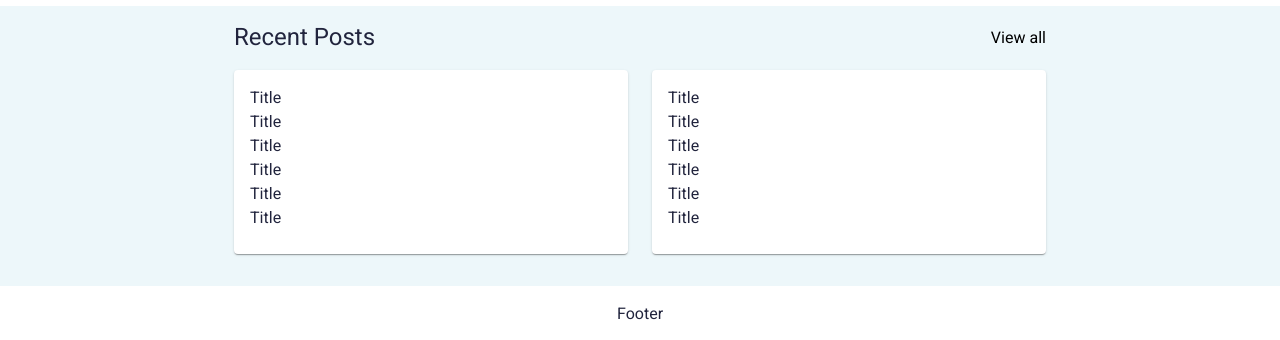
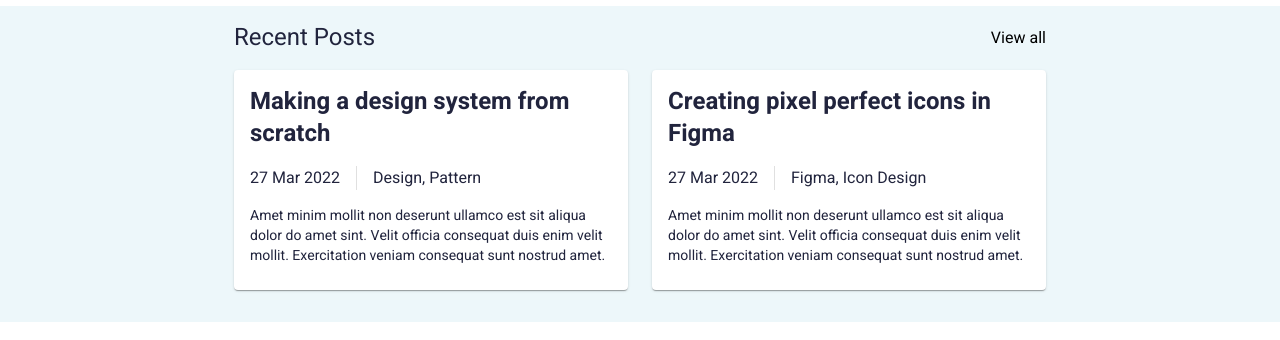
Before and after one commit to sangspd20/learn-nextjs-easy-fe, a Next.js app: page / in a window 1280 px wide. Shown: the part 572-912 px from the top of the page. Built offline with nearby package versions, Linux system fonts and the light colour scheme.

Commit message:
4.14_post_card

```diff
--- a/package.json
+++ b/package.json
@@ -19,6 +19,7 @@
     "clsx": "^2.1.1",
     "cookie": "^1.0.2",
     "cookies": "^0.9.1",
+    "date-fns": "^4.1.0",
     "http-proxy": "^1.18.1",
     "next": "15.4.2",
     "react": "19.1.0",
--- a/src/components/home/post-card.tsx
+++ b/src/components/home/post-card.tsx
@@ -1,18 +1,28 @@
-import { Card, CardContent, Typography } from '@mui/material'
+import { Card, CardContent, Typography, Divider } from '@mui/material'
 import * as React from 'react'
+import { Post } from '@/models/index'
+import { format } from 'date-fns'
+export interface PostCardProps {
+  post: Post
+}
 
-export interface PostCardProps {}
-
-export function PostCard(props: PostCardProps) {
+export function PostCard({ post }: PostCardProps) {
+  if (!post) return null
   return (
     <Card>
       <CardContent>
-        <Typography>Title</Typography>
-        <Typography>Title</Typography>
-        <Typography>Title</Typography>
-        <Typography>Title</Typography>
-        <Typography>Title</Typography>
-        <Typography>Title</Typography>
+        <Typography variant="h5" fontWeight="bold">
+          {post.title}
+        </Typography>
+
+        <Typography variant="body1" my={2} sx={{ display: 'flex' }}>
+          {format(Number(post.publishedDate), 'dd MMM yyyy')}
+
+          <Divider orientation="vertical" sx={{ mx: 2 }} flexItem />
+
+          {post.tagList.join(', ')}
+        </Typography>
+        <Typography variant="body2">{post.description}</Typography>
       </CardContent>
     </Card>
   )
--- a/src/components/home/recent-posts.tsx
+++ b/src/components/home/recent-posts.tsx
@@ -2,8 +2,27 @@ import { Box, Container, Link as MuiLink, Stack, Typography } from '@mui/materia
 import NextLink from 'next/link'
 import * as React from 'react'
 import { PostCard } from './post-card'
+import { Post } from '@/models'
 
 export function RecentPosts() {
+  const postList: Post[] = [
+    {
+      id: '1',
+      title: 'Making a design system from scratch',
+      publishedDate: '1648363391671',
+      tagList: ['Design', 'Pattern'],
+      description:
+        'Amet minim mollit non deserunt ullamco est sit aliqua dolor do amet sint. Velit officia consequat duis enim velit mollit. Exercitation veniam consequat sunt nostrud amet.',
+    },
+    {
+      id: '2',
+      title: 'Creating pixel perfect icons in Figma',
+      publishedDate: '1648363391671',
+      tagList: ['Figma', 'Icon Design'],
+      description:
+        'Amet minim mollit non deserunt ullamco est sit aliqua dolor do amet sint. Velit officia consequat duis enim velit mollit. Exercitation veniam consequat sunt nostrud amet.',
+    },
+  ]
   return (
     <Box component="section" bgcolor="secondary.light" pt={2} pb={4}>
       <Container>
@@ -41,13 +60,11 @@ export function RecentPosts() {
             },
           }}
         >
-          <Box>
-            <PostCard />
-          </Box>
-
-          <Box>
-            <PostCard />
-          </Box>
+          {postList.map((post) => (
+            <Box key={post.id}>
+              <PostCard post={post} />
+            </Box>
+          ))}
         </Stack>
       </Container>
     </Box>
--- a/src/models/index.ts
+++ b/src/models/index.ts
@@ -1,2 +1,3 @@
 export * from './common'
 export * from './auth'
+export * from './post'
```
Also changed, not shown: src/models/post.ts (added, +7 -0 lines), 1 other file (tests, documents, lock files or other folders).
